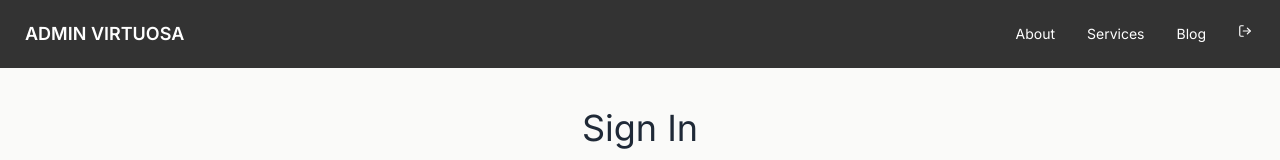
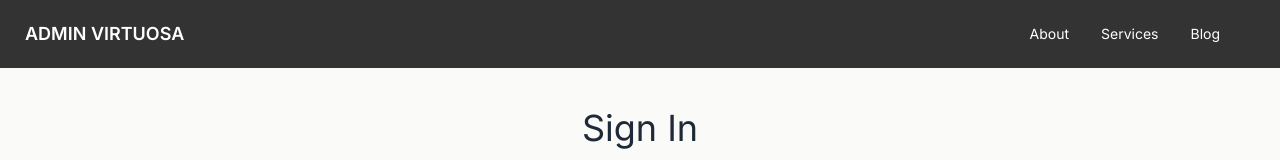
Before and after one commit to FilipaMerino/blogvirtuosa, a Next.js app: page /authentication in a window 1280 px wide. Shown: the top 160 px of the page. Built offline with nearby package versions, Linux system fonts and the light colour scheme.

Commit message:
sign out functionality

```diff
--- a/app/components/FormInput.jsx
+++ b/app/components/FormInput.jsx
@@ -1,3 +1,5 @@
+'use client'
+
 
 const FormInput = ({ label, ...otherProps }) => {
   return (
--- a/app/components/Navbar.jsx
+++ b/app/components/Navbar.jsx
@@ -3,20 +3,19 @@
 import Link from "next/link";
 import { FiLogOut } from "react-icons/fi";
 import { RxHamburgerMenu } from "react-icons/rx";
-import { useContext, useEffect } from "react";
+import { useContext } from "react";
 import { UserContext } from "../contexts/UserContext";
+import { signOutUser } from "../../utils/firebase/firebase.utils"
+
+const Navbar = () => {
+  const { currentUser, setCurrentUser } = useContext(UserContext);
 
 
-const Navbar = () => {
+  const signOutHandler = async () => {
+    await signOutUser();
+    setCurrentUser(null);
 
-  const { currentUser } = useContext(UserContext);
-  console.log(currentUser);
-
-
-  useEffect(() => {
-    console.log("currentUser in Navbar:", currentUser);
-  }, [currentUser]);
-
+  }
 
   return (
     <div>
@@ -44,13 +43,11 @@ const Navbar = () => {
                   <Link href="/blog">Blog</Link>
                 </li>
                 <li>
-
                   <button type="button">
                     <Link href="./">
                       <strong>Log Out</strong>
                     </Link>
                   </button>
-
                 </li>
               </ul>
             </div>
@@ -75,13 +72,18 @@ const Navbar = () => {
                 <Link href="/blog">Blog</Link>
               </li>
               <li>
-
-                  <button type="button">
+                {currentUser && (
+                  <button type="button" onClick={signOutHandler}>
                     <Link href="/">
                       <FiLogOut />
                     </Link>
                   </button>
-
+                )}
+                {/* <button type="button">
+                    <Link href="/">
+                      <FiLogOut />
+                    </Link>
+                  </button> */}
               </li>
             </ul>
           </div>
--- a/app/components/SignUpForm.jsx
+++ b/app/components/SignUpForm.jsx
@@ -1,12 +1,18 @@
-"use client";
+'use client'
 
-import { useState } from "react";
+import { useState, useContext } from "react";
 import {
   createAuthUserWithEmailAndPassword,
   createUserDocumentFromAuth,
-  signInWithGooglePopup,
+
 } from "../../utils/firebase/firebase.utils";
+
+
+
 import FormInput from "../components/FormInput";
+import { UserContext } from "../contexts/UserContext";
+
+
 
 const defaultFormFields = {
   displayName: "",
@@ -19,7 +25,10 @@ const SignUpForm = () => {
   const [formFields, setFormFields] = useState(defaultFormFields);
   const { displayName, email, password, confirmPassword } = formFields;
 
-  console.log(formFields);
+
+  const { setCurrentUser } = useContext(UserContext);
+
+
 
   const resetFormFields = () => {
     setFormFields(defaultFormFields);
@@ -34,13 +43,18 @@ const SignUpForm = () => {
     }
 
     try {
-      const { user } = await createAuthUserWithEmailAndPassword(
+      const userCredential = await signInAuthUSerWithEmailAndPassword(
         email,
         password
       );
+      const user = userCredential?.user;
+      setCurrentUser(user);
 
       await createUserDocumentFromAuth(user, { displayName });
       resetFormFields();
+
+
+
     } catch (error) {
       if (error.code === "auth/email-already-in-use") {
         alert("Email already exists");
--- a/app/contexts/UserContext.jsx
+++ b/app/contexts/UserContext.jsx
@@ -1,4 +1,4 @@
-'use client';
+'use client'
 
 import { useState, createContext } from "react";
 
--- a/utils/firebase/firebase.utils.js
+++ b/utils/firebase/firebase.utils.js
@@ -4,7 +4,8 @@ import {
   signInWithPopup,
   GoogleAuthProvider,
   createUserWithEmailAndPassword,
-  signInWithEmailAndPassword
+  signInWithEmailAndPassword,
+  signOut
 } from "firebase/auth";
 
 import { getFirestore, doc, getDoc, setDoc } from "firebase/firestore";
@@ -73,12 +74,6 @@ export const createAuthUserWithEmailAndPassword = async (email, password) => {
 };
 
 
-// export const signInAuthUSerWithEmailAndPassword = async (email, password) => {
-//   if (!email || !password) return;
-
-//   return await signInWithEmailAndPassword(auth, email, password);
-// }
-
 
 export const signInAuthUSerWithEmailAndPassword = async (email, password) => {
   if (!email || !password) return;
@@ -92,3 +87,6 @@ export const signInAuthUSerWithEmailAndPassword = async (email, password) => {
     throw error;
   }
 }
+
+
+export const signOutUser = async () => await signOut(auth);
```
Lines whose indentation alone changed are shown as unchanged.
